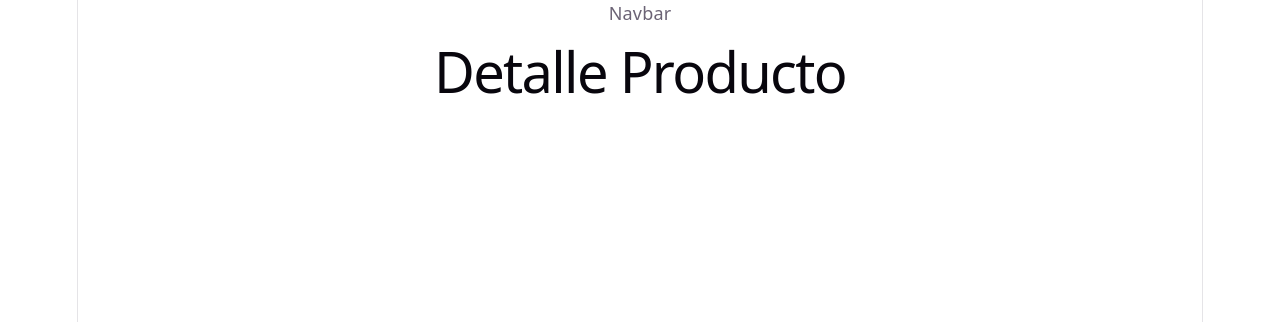
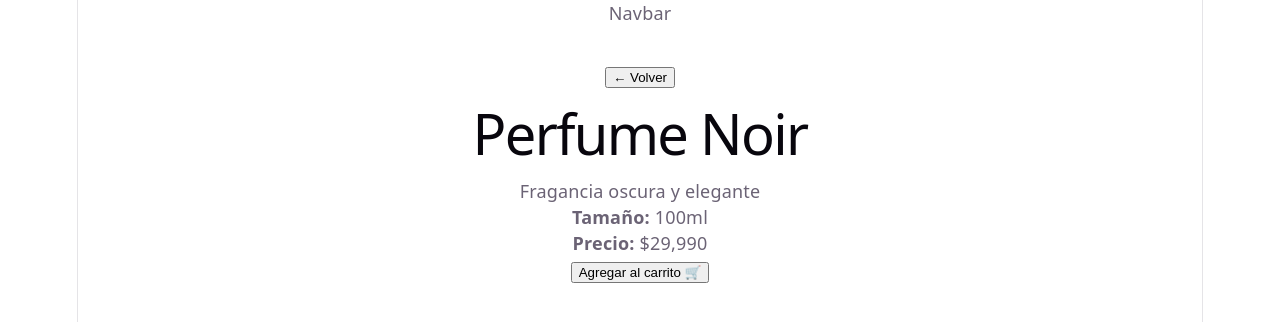
Before and after one commit to Diego-Back-End/aromastore-frontend, a React (Vite) app: page /producto/1 in a window 1280 px wide. Shown: the top 322 px of the page. Built offline with nearby package versions, Linux system fonts and the light colour scheme.

Commit message:
feat: detalle de producto

```diff
--- a/src/pages/DetalleProducto.jsx
+++ b/src/pages/DetalleProducto.jsx
@@ -1,4 +1,30 @@
+import { useParams, useNavigate } from 'react-router-dom'
+
 function DetalleProducto() {
-  return <h1>Detalle Producto</h1>
+  const { id } = useParams()
+  const navigate = useNavigate()
+
+  // Datos de prueba hasta que el MS esté listo
+  const productos = {
+    1: { nombre: 'Perfume Noir', precio: 29990, descripcion: 'Fragancia oscura y elegante', ml: '100ml' },
+    2: { nombre: 'Acqua Fresh', precio: 19990, descripcion: 'Fresco y ligero', ml: '50ml' },
+    3: { nombre: 'Rose Gold', precio: 34990, descripcion: 'Floral con toques dulces', ml: '75ml' },
+  }
+
+  const producto = productos[id]
+
+  if (!producto) return <h2>Producto no encontrado</h2>
+
+  return (
+    <div style={{ padding: '2rem' }}>
+      <button onClick={() => navigate(-1)}>← Volver</button>
+      <h1>{producto.nombre}</h1>
+      <p>{producto.descripcion}</p>
+      <p><strong>Tamaño:</strong> {producto.ml}</p>
+      <p><strong>Precio:</strong> ${producto.precio.toLocaleString()}</p>
+      <button onClick={() => navigate('/carrito')}>Agregar al carrito 🛒</button>
+    </div>
+  )
 }
+
 export default DetalleProducto
```
